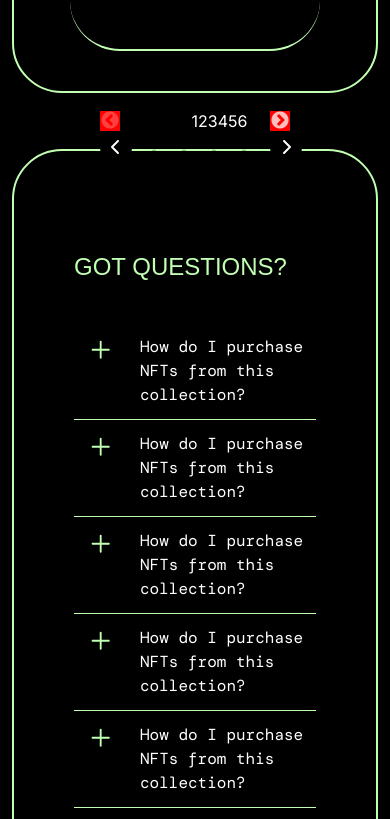
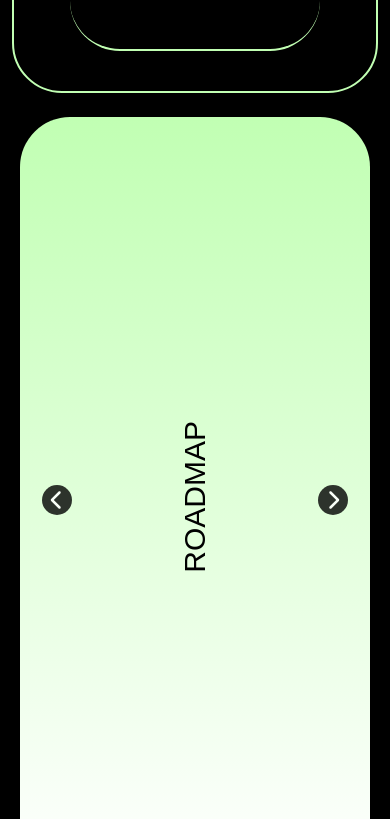
Before and after one commit to argenestel/PlaySphere-LandingPage, a Next.js app: page / in a window 390 px wide. Shown: the part 3780-4599 px from the top of the page. Built offline with nearby package versions, Linux system fonts and the light colour scheme; a web font is replaced by a local one.

Commit message:
fix: roadmap done, indexing pending

```diff
--- /dev/null
+++ b/src/app/components/RoadmapItem.js
@@ -0,0 +1,33 @@
+"use client";
+import React from "react";
+import Image from "next/image";
+const RoadmapItem = ({ sour, ind }) => {
+  return (
+    <>
+      <div className="rounded-[50px] bg-green-100 mx-2 h-full overflow-hidden relative">
+        <div className="bg-red-400 w-full h-full relative">
+          <Image src="/aboutbg.webp" layout="fill" objectFit="cover" />
+          <div className="w-full h-[60%] absolute bottom-0 bg-gradient-to-b from-[#c1ffb3d9] to-[#e6ffe0] left-0 z-10 px-10 flex flex-col justify-center">
+            <h6 className="font-cc my-4 text-xl md:text-2xl">{sour.name}</h6>
+            <div className="font-dmmono md:text-base text-sm">
+              <ul>
+                <li className="list-disc decoration-0 list-inside">
+                  {sour.item1}
+                </li>
+                <li className="list-disc list-inside my-3">{sour.item2}</li>
+                <li className="list-disc list-inside my-3">{sour.item3}</li>
+                <li className="list-disc list-inside my-3">{sour.item4}</li>
+                <li className="list-disc list-inside my-3">{sour.item5}</li>
+              </ul>
+            </div>
+          </div>
+        </div>
+        <div className="absolute -bottom-1 font-cc right-10 z-20 text-[220px] text-gray-500">
+          <h1>{ind}</h1>
+        </div>
+      </div>
+    </>
+  );
+};
+
+export default RoadmapItem;
--- a/src/app/globals.css
+++ b/src/app/globals.css
@@ -32,14 +32,49 @@ body {
     text-wrap: balance;
   }
 }
-.carousel-slider{
+
+.carousel-slider {
   height: 100%;
 }
+
 .slick-prev {
-  left: 100px !important;
-  background-color: red  !important; /*to notice it, is white*/
+  left: 30px !important;
+  z-index: 10;
 }
+
 .slick-next {
-  right: 100px !important;
-  background-color: red  !important; /*to notice it, is white*/
+  right: 30px !important;
+  z-index: 10;
 }
+
+.slick-arrow.slick-next,
+.slick-arrow.slick-prev {
+  background-color: black;
+  display: flex;
+  align-items: center;
+  justify-content: center;
+  border-radius: 50%;
+  opacity: 0.8;
+  height: 30px;
+  width: 30px;
+}
+
+.slick-arrow.slick-next:hover,
+.slick-arrow.slick-prev:hover {
+  background-color: black;
+  opacity: 1;
+}
+
+
+.slick-prev::before,
+.slick-next::before {
+  display: none;
+
+}
+
+.arrows {
+  height: 20px;
+  width: 20px;
+  margin: 1px;
+
+}
--- a/src/app/sections/Roadmap.js
+++ b/src/app/sections/Roadmap.js
@@ -1,97 +1,103 @@
-'use client';
+"use client";
 import React from "react";
 import { FaChevronLeft, FaChevronRight } from "react-icons/fa6";
 import "slick-carousel/slick/slick.css";
 import "slick-carousel/slick/slick-theme.css";
+import RoadmapItem from "../components/RoadmapItem";
 import Slider from "react-slick";
 
+const images = ["/image.png", "/aboutbg.webp", "/image.png", "/aboutbg.webp"];
 
-const images = [
-  '/image.png',
-  '/aboutbg.webp',
-  '/image.png',
-  '/aboutbg.webp'
-]
-function LeftArrow(props) {
+const LeftArrow = (props) => {
   const { className, style, onClick } = props;
   return (
-    <div
-      className={className}
-      style={{...style}}
-      onClick={onClick}
-    >
-      <FaChevronLeft className="w-8 h-8 bg-black rounded-full p-2 text-white" />
+    <div onClick={onClick} className={`arrow ${className}`}>
+      <FaChevronLeft class="arrows" style={{ color: "white" }} />
     </div>
   );
-}
-function RightArrow(props) {
+};
+const RightArrow = (props) => {
   const { className, style, onClick } = props;
   return (
-    <div
-      className={className}
-      style={{ ...style }}
-      onClick={onClick}
-    >
-      <FaChevronRight className=" w-8 h-8 bg-black rounded-full p-2 text-white" />
+    <div onClick={onClick} className={`arrow ${className}`}>
+      <FaChevronRight class="arrows" style={{ color: "white" }} />
     </div>
   );
-}
+};
+
+const roadmap = [
+  {
+    name: "Planning and Foundation",
+    item1: "Conceptualization",
+    item2: "Conceptualization",
+    item3: "Conceptualization",
+    item4: "Conceptualization",
+    item5: "Conceptualization",
+  },
+  {
+    name: "Planning and Foundation",
+    item1: "Conceptualization",
+    item2: "Conceptualization",
+    item3: "Conceptualization",
+    item4: "Conceptualization",
+    item5: "Conceptualization",
+  },
+  {
+    name: "Planning and Foundation",
+    item1: "Conceptualization",
+    item2: "Conceptualization",
+    item3: "Conceptualization",
+    item4: "Conceptualization",
+    item5: "Conceptualization",
+  },
+];
 
 const Roadmap = () => {
   const settings = {
-    className: "slider p-1 variable-width",
-    dots: true,
+    className: "slider rounded-[50px] overflow-hidden variable-width w-full",
     infinite: false,
-    centerMode: true,
-    slidesToShow: 1,
+    dots: false,
+    arrows: true,
     slidesToScroll: 1,
+    initalSlide: 0,
     variableWidth: true,
-    prevArrow: <LeftArrow className=" absolute right-0 bottom-0"/>,
-    nextArrow: <RightArrow />
+    centerMode: false,
+    responsive: [
+      {
+        breakpoint: 766,
+        settings: {
+          variableWidth: false,
+          centerMode: false,
+        },
+      },
+    ],
+    prevArrow: <LeftArrow to="prev" />,
+    nextArrow: <RightArrow to="next" />,
   };
   return (
     <>
-      {/* <div className=" text-black">
+      <div className="text-black slider-container p-3  w-full">
         <Slider {...settings}>
-          <div className="h-full m-1 object-cover w-[300px] rounded-[50px] overflow-hidden bg-gradient-to-b from-[#c1ffb3] to-white relative">
-            <div className="flex w-full h-full justify-center items-center -rotate-90">
-              <h1 className="text-5xl font-cc">ROADMAP</h1>
+          <div
+            style={{ width: 300 }}
+            className="w-[560px] md:w-[560px]  md:h-[100vh] h-[90vh]"
+          >
+            <div className="rounded-[50px] bg-gradient-to-b from-[#c1ffb3] to-white mx-2 h-full p-4 overflow-hidden">
+              <div className="flex justify-center items-center w-full h-full -rotate-90">
+                <h2 className="font-cc text-3xl md:text-6xl m-2">ROADMAP</h2>
+              </div>
             </div>
           </div>
-          <div className="h-full m-1 object-cover rounded-[50px] overflow-hidden  bg-red-300 relative">
-            <img src={'/image.png'} alt="car-img" layout="fill" objectFit="cover"></img>
-            <div className="absolute bottom-0 opacity-90 h-1/2 w-full bg-gradient-to-b from-[#c1ffb3] to-white">
-            </div>
-          </div>
-          <div className="h-full m-1 object-cover rounded-[50px] overflow-hidden  bg-red-300 relative">
-            <img src={'/image.png'} alt="car-img" layout="fill" objectFit="cover"></img>
-            <div className="absolute bottom-0 opacity-90 h-1/2 w-full bg-gradient-to-b from-[#c1ffb3] to-white">
-            </div>
-          </div>
+          {roadmap.map((item, ind)=>{
+      return <div
+        style={{ width: 650 }}
+        className="w-[560px] md:w-[560px] md:h-[100vh] h-[90vh]"
+      >
+        <RoadmapItem sour={item} ind={ind} />
+      </div>
+          })}
         </Slider>
-      </div > */}
-     <div className="slider-container w-full">
-      <Slider {...settings}>
-        <div>
-          <h3>1</h3>
-        </div>
-        <div>
-          <h3>2</h3>
-        </div>
-        <div>
-          <h3>3</h3>
-        </div>
-        <div>
-          <h3>4</h3>
-        </div>
-        <div>
-          <h3>5</h3>
-        </div>
-        <div>
-          <h3>6</h3>
-        </div>
-      </Slider>
-    </div>
+      </div>
     </>
   );
 };
```
